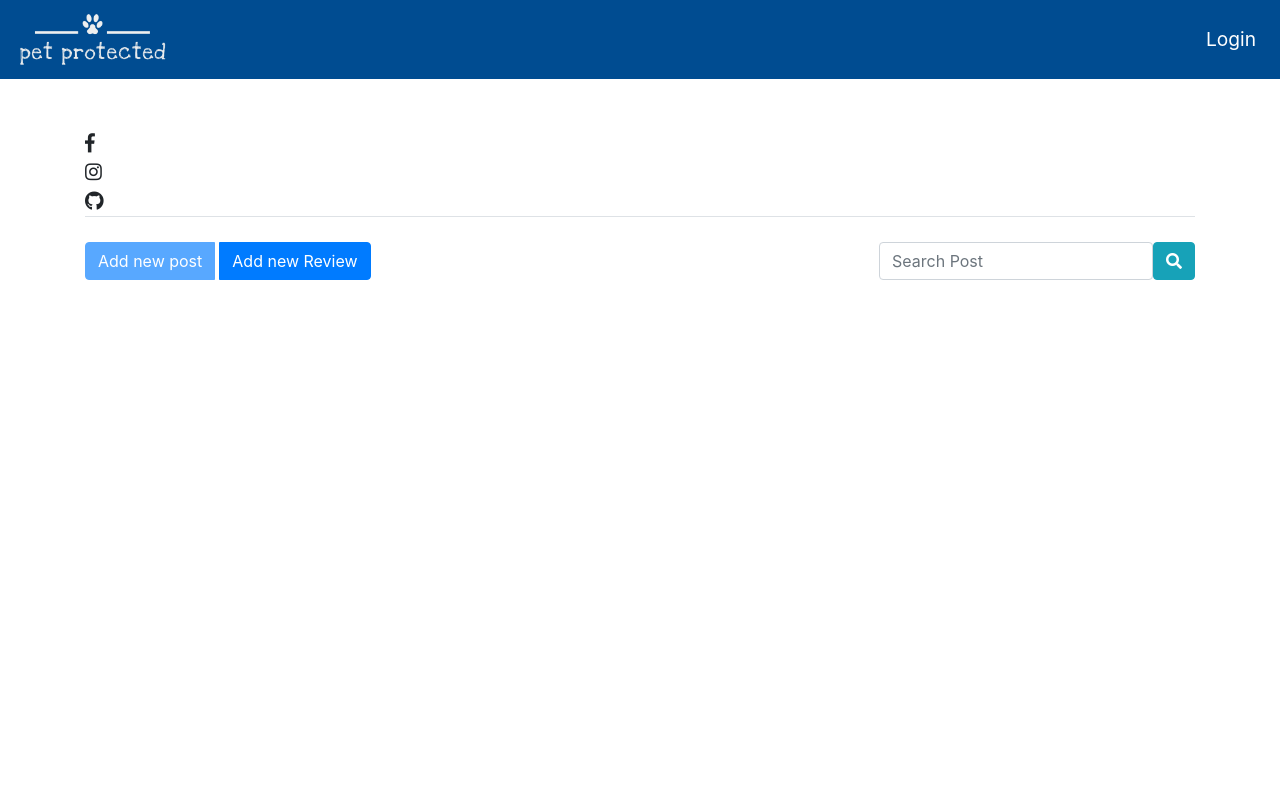
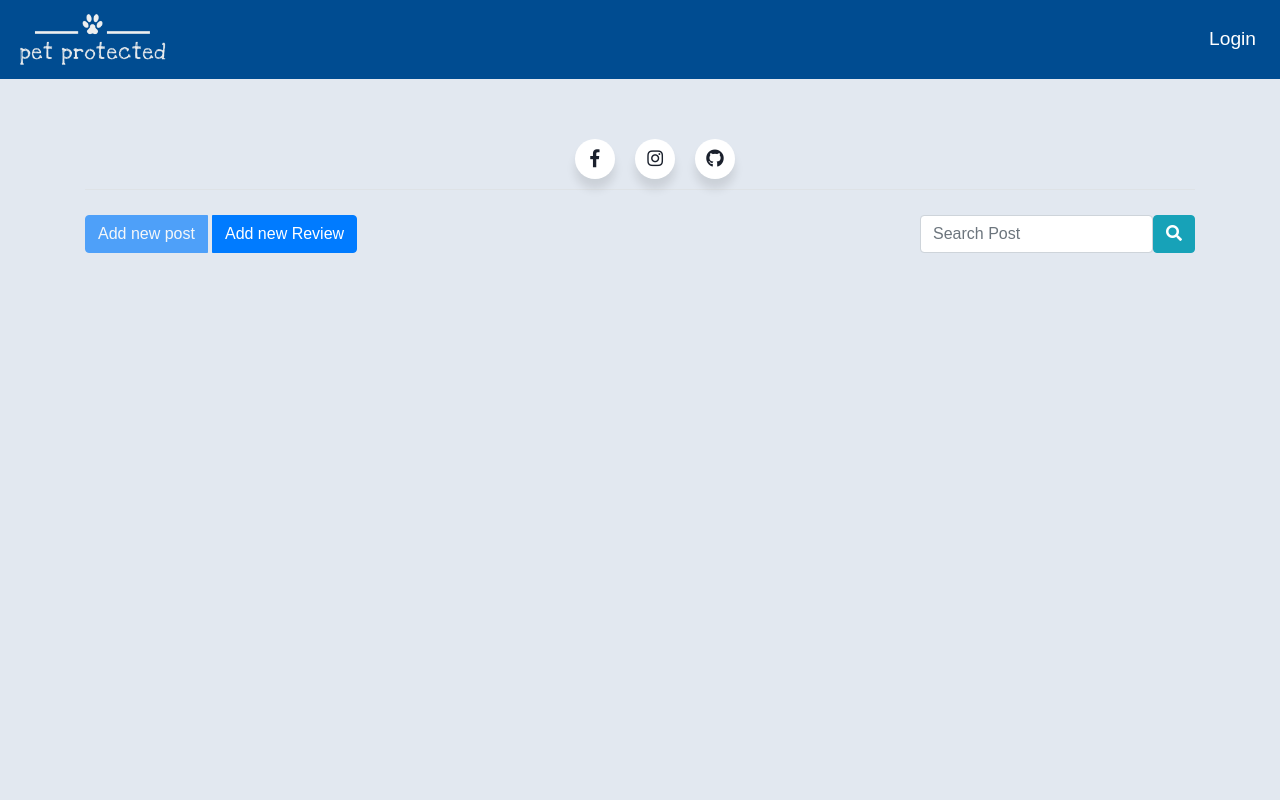
Before and after one commit to EladAM52/Pet_Protected, a Django app: template server/templates/home.html in a window 1280 px wide. Run offline with Django 4.2, Linux system fonts and the light colour scheme; the template is opened without the code that fills it, so the values that code supplies are empty; some libraries are stand-ins or nearby versions.

Commit message:
css update

```diff
--- a/server/static/css/base.css
+++ b/server/static/css/base.css
@@ -40,3 +40,159 @@ nav .nav-link, .navbar-brand{
 .not-favorite{
     color: #bcbcbc !important;
 }
+
+
+* {
+  margin: 0;
+  padding: 0;
+  box-sizing: border-box;
+}
+
+*:focus,
+*:active {
+  outline: none !important;
+  -webkit-tap-highlight-color: transparent;
+}
+
+html,
+body {
+  display: grid;
+  height: 100%;
+  width: 100%;
+  font-family: "Poppins", sans-serif;
+}
+
+.wrapper {
+  display: inline-flex;
+}
+
+.wrapper .icon {
+  position: relative;
+  background-color: #ffffff;
+  border-radius: 50%;
+  padding: 15px;
+  margin: 10px;
+  width: 40px;
+  height: 40px;
+  font-size: 18px;
+  display: flex;
+  justify-content: center;
+  align-items: center;
+  flex-direction: column;
+  left: 480px;
+  box-shadow: 0 10px 10px rgba(0, 0, 0, 0.1);
+  cursor: pointer;
+  transition: all 0.2s cubic-bezier(0.68, -0.55, 0.265, 1.55);
+}
+
+.wrapper .tooltip {
+  position: absolute;
+  top: 0;
+  font-size: 14px;
+  background-color: #ffffff;
+  color: #ffffff;
+  padding: 5px 8px;
+  border-radius: 5px;
+  box-shadow: 0 10px 10px rgba(0, 0, 0, 0.1);
+  opacity: 0;
+  pointer-events: none;
+  transition: all 0.3s cubic-bezier(0.68, -0.55, 0.265, 1.55);
+}
+
+.wrapper .tooltip::before {
+  position: absolute;
+  content: "";
+  height: 8px;
+  width: 8px;
+  background-color: #ffffff;
+  bottom: -3px;
+  left: 50%;
+  transform: translate(-50%) rotate(45deg);
+  transition: all 0.3s cubic-bezier(0.68, -0.55, 0.265, 1.55);
+}
+
+.wrapper .icon:hover .tooltip {
+  top: -45px;
+  opacity: 1;
+  visibility: visible;
+  pointer-events: auto;
+}
+
+.wrapper .icon:hover span,
+.wrapper .icon:hover .tooltip {
+  text-shadow: 0px -1px 0px rgba(0, 0, 0, 0.1);
+}
+
+.wrapper .facebook:hover,
+.wrapper .facebook:hover .tooltip,
+.wrapper .facebook:hover .tooltip::before {
+  background-color: #3b5999;
+  color: #ffffff;
+}
+
+.wrapper .instagram:hover,
+.wrapper .instagram:hover .tooltip,
+.wrapper .instagram:hover .tooltip::before {
+  background-color: #e1306c;
+  color: #ffffff;
+}
+
+.wrapper .github:hover,
+.wrapper .github:hover .tooltip,
+.wrapper .github:hover .tooltip::before {
+  background-color: #333333;
+  color: #ffffff;
+}
+
+body{
+    color: #1a202c;
+    text-align: left;
+    background-color: #e2e8f0;
+}
+.main-body {
+    padding: 15px;
+}
+.card {
+    box-shadow: 0 1px 3px 0 rgba(0,0,0,.1), 0 1px 2px 0 rgba(0,0,0,.06);
+}
+
+.card {
+    position: relative;
+    display: flex;
+    flex-direction: column;
+    min-width: 0;
+    word-wrap: break-word;
+    background-color: #fff;
+    background-clip: border-box;
+    border: 0 solid rgba(0,0,0,.125);
+    border-radius: .25rem;
+}
+
+.card-body {
+    flex: 1 1 auto;
+    min-height: 1px;
+    padding: 1rem;
+}
+
+.gutters-sm {
+    margin-right: -8px;
+    margin-left: -8px;
+}
+
+.gutters-sm>.col, .gutters-sm>[class*=col-] {
+    padding-right: 8px;
+    padding-left: 8px;
+}
+.mb-3, .my-3 {
+    margin-bottom: 1rem!important;
+}
+
+.bg-gray-300 {
+    background-color: #e2e8f0;
+}
+.h-100 {
+    height: 100%!important;
+}
+.shadow-none {
+    box-shadow: none!important;
+}
```
